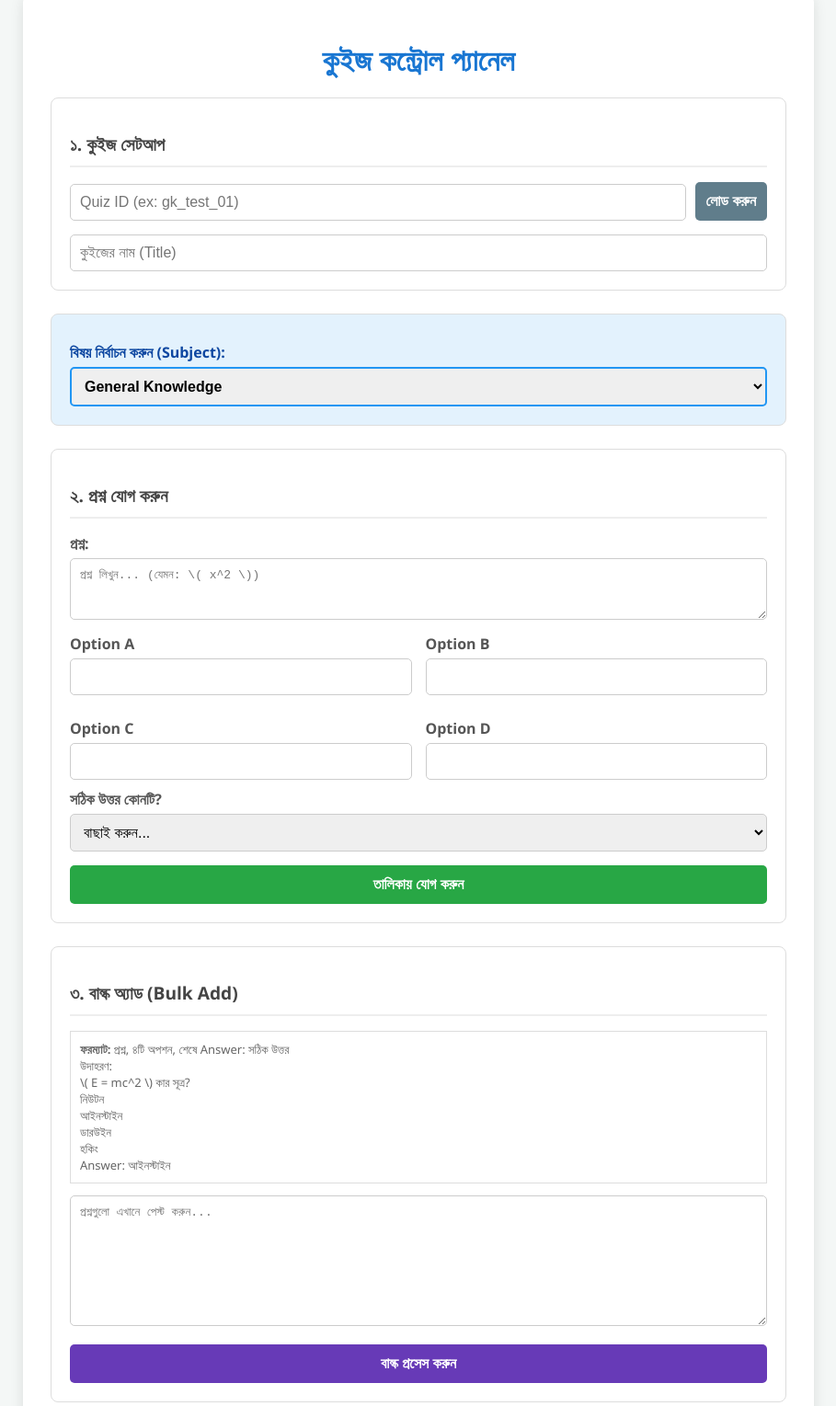
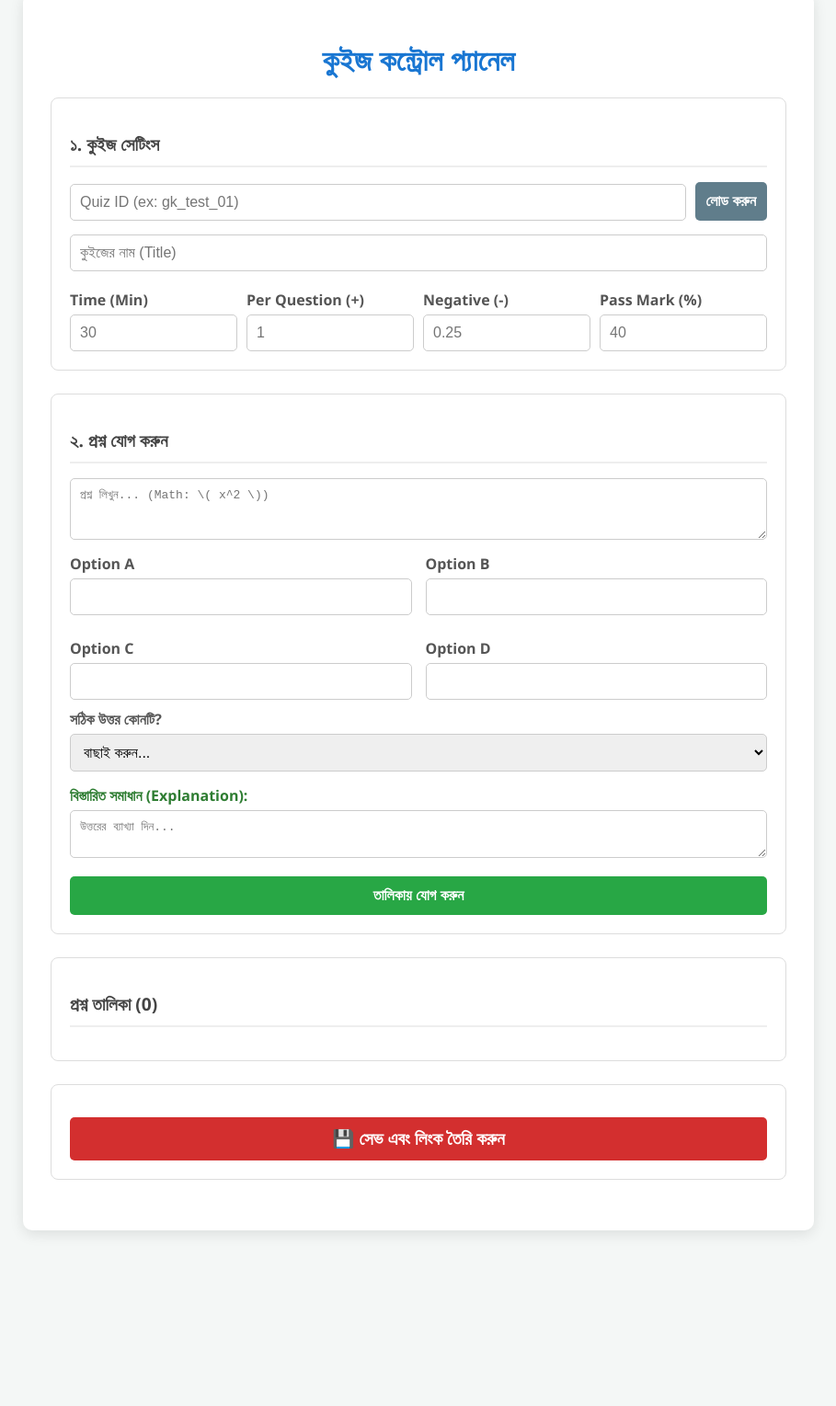
Before and after one commit to Avijitsir/utkarsh-coaching, a plain HTML site: page admin.html in a window 1280 px wide. Shown: the part 36-1565 px from the top of the page at 92% size, without its empty margins (185-1094 px from the left). After the commit the page ends 1402 px from the top, so only its background shows below. Drawn offline with nearby package versions, Linux system fonts and the light colour scheme.

Commit message:
Update admin.html

```diff
--- a/admin.html
+++ b/admin.html
@@ -3,12 +3,9 @@
 <head>
     <meta charset="UTF-8">
     <meta name="viewport" content="width=device-width, initial-scale=1.0">
-    <title>Admin Panel</title>
+    <title>Quiz Admin Panel</title>
     <link rel="stylesheet" href="admin.css">
-    <link href="https://fonts.googleapis.com/icon?family=Material+Icons" rel="stylesheet">
-
     <link rel="stylesheet" href="https://cdn.jsdelivr.net/npm/katex@0.16.10/dist/katex.min.css">
-
     <script src="https://cdn.jsdelivr.net/npm/katex@0.16.10/dist/katex.min.js"></script>
     <script src="https://cdn.jsdelivr.net/npm/katex@0.16.10/dist/contrib/auto-render.min.js"></script>
 </head>
@@ -19,31 +16,37 @@
         <div id="status-message"></div>
 
         <div class="form-section">
-            <h2>১. কুইজ সেটআপ</h2>
+            <h2>১. কুইজ সেটিংস</h2>
             <div class="input-group">
                 <input type="text" id="quiz-id-input" placeholder="Quiz ID (ex: gk_test_01)">
                 <button id="load-quiz-btn" class="secondary-btn">লোড করুন</button>
             </div>
+
             <input type="text" id="quiz-title-input" placeholder="কুইজের নাম (Title)">
-        </div>
 
-        <div class="form-section" style="background: #e3f2fd;">
-            <label style="color:#0d47a1;">বিষয় নির্বাচন করুন (Subject):</label>
-            <select id="question-subject-select" style="border: 2px solid #2196f3; font-weight: bold;">
-                <option value="General Knowledge">General Knowledge</option>
-                <option value="Mathematics">Mathematics</option>
-                <option value="General Science">General Science</option>
-                <option value="English">English</option>
-                <option value="Reasoning">Reasoning</option>
-                <option value="History">History</option>
-                <option value="Geography">Geography</option>
-            </select>
+            <div style="display:grid; grid-template-columns: repeat(4, 1fr); gap:10px; margin-top:10px;">
+                <div>
+                    <label>Time (Min)</label>
+                    <input type="number" id="time-input" placeholder="30">
+                </div>
+                <div>
+                    <label>Per Question (+)</label>
+                    <input type="number" id="marks-input" placeholder="1">
+                </div>
+                <div>
+                    <label>Negative (-)</label>
+                    <input type="number" id="negative-input" placeholder="0.25">
+                </div>
+                <div>
+                    <label>Pass Mark (%)</label>
+                    <input type="number" id="pass-mark-input" placeholder="40">
+                </div>
+            </div>
         </div>
 
         <div class="form-section" id="question-form">
             <h2>২. প্রশ্ন যোগ করুন</h2>
-            <label>প্রশ্ন:</label>
-            <textarea id="question-text-input" rows="3" placeholder="প্রশ্ন লিখুন... (যেমন: \( x^2 \))"></textarea>
+            <textarea id="question-text-input" rows="3" placeholder="প্রশ্ন লিখুন... (Math: \( x^2 \))"></textarea>
 
             <div class="options-grid">
                 <div><label>Option A</label><input type="text" id="option1-input"></div>
@@ -61,24 +64,11 @@
                 <option value="3">Option D</option>
             </select>
 
+            <label style="margin-top:15px; color:#2e7d32;">বিস্তারিত সমাধান (Explanation):</label>
+            <textarea id="explanation-input" rows="2" placeholder="উত্তরের ব্যাখ্যা দিন..."></textarea>
+
             <button id="add-question-btn">তালিকায় যোগ করুন</button>
             <button id="update-question-btn" style="display:none; background-color:#ffc107; color:black;">আপডেট করুন</button>
-        </div>
-
-        <div class="form-section">
-            <h2>৩. বাল্ক অ্যাড (Bulk Add)</h2>
-            <p style="font-size:13px; color:#666; background:#fff; padding:10px; border:1px solid #ddd;">
-                <strong>ফরম্যাট:</strong> প্রশ্ন, ৪টি অপশন, শেষে Answer: সঠিক উত্তর<br>
-                উদাহরণ:<br>
-                \( E = mc^2 \) কার সূত্র?<br>
-                নিউটন<br>
-                আইনস্টাইন<br>
-                ডারউইন<br>
-                হকিং<br>
-                Answer: আইনস্টাইন
-            </p>
-            <textarea id="bulk-input-textarea" rows="8" placeholder="প্রশ্নগুলো এখানে পেস্ট করুন..."></textarea>
-            <button id="process-bulk-btn" style="background:#673ab7;">বাল্ক প্রসেস করুন</button>
         </div>
 
         <div class="preview-section">
@@ -88,17 +78,15 @@
 
         <div class="save-section">
             <button id="save-quiz-btn">💾 সেভ এবং লিংক তৈরি করুন</button>
-            <div id="share-link-box" style="display:none; margin-top:20px; background:#e8f5e9; padding:15px; border:1px solid #4caf50;">
-                <h3 style="color:#2e7d32; margin-top:0;">কুইজ তৈরি হয়েছে!</h3>
-                <input type="text" id="generated-link" style="width:100%; color:#000; font-weight:bold;" readonly>
+            <div id="share-link-box" style="display:none; margin-top:20px; background:#e8f5e9; padding:15px;">
+                <input type="text" id="generated-link" style="width:100%; font-weight:bold;" readonly>
                 <button onclick="copyToClipboard()" style="background:#2e7d32; margin-top:10px;">📋 কপি লিংক</button>
             </div>
         </div>
     </div>
 
-    <script src="https://www.gstatic.com/firebasejs/8.6.8/firebase-app.js"></script>
-    <script src="https://www.gstatic.com/firebasejs/8.6.8/firebase-database.js"></script>
-
+    <script src="https://www.gstatic.com/firebasejs/8.10.1/firebase-app.js"></script>
+    <script src="https://www.gstatic.com/firebasejs/8.10.1/firebase-database.js"></script>
     <script src="admin.js"></script>
 </body>
 </html>
```
